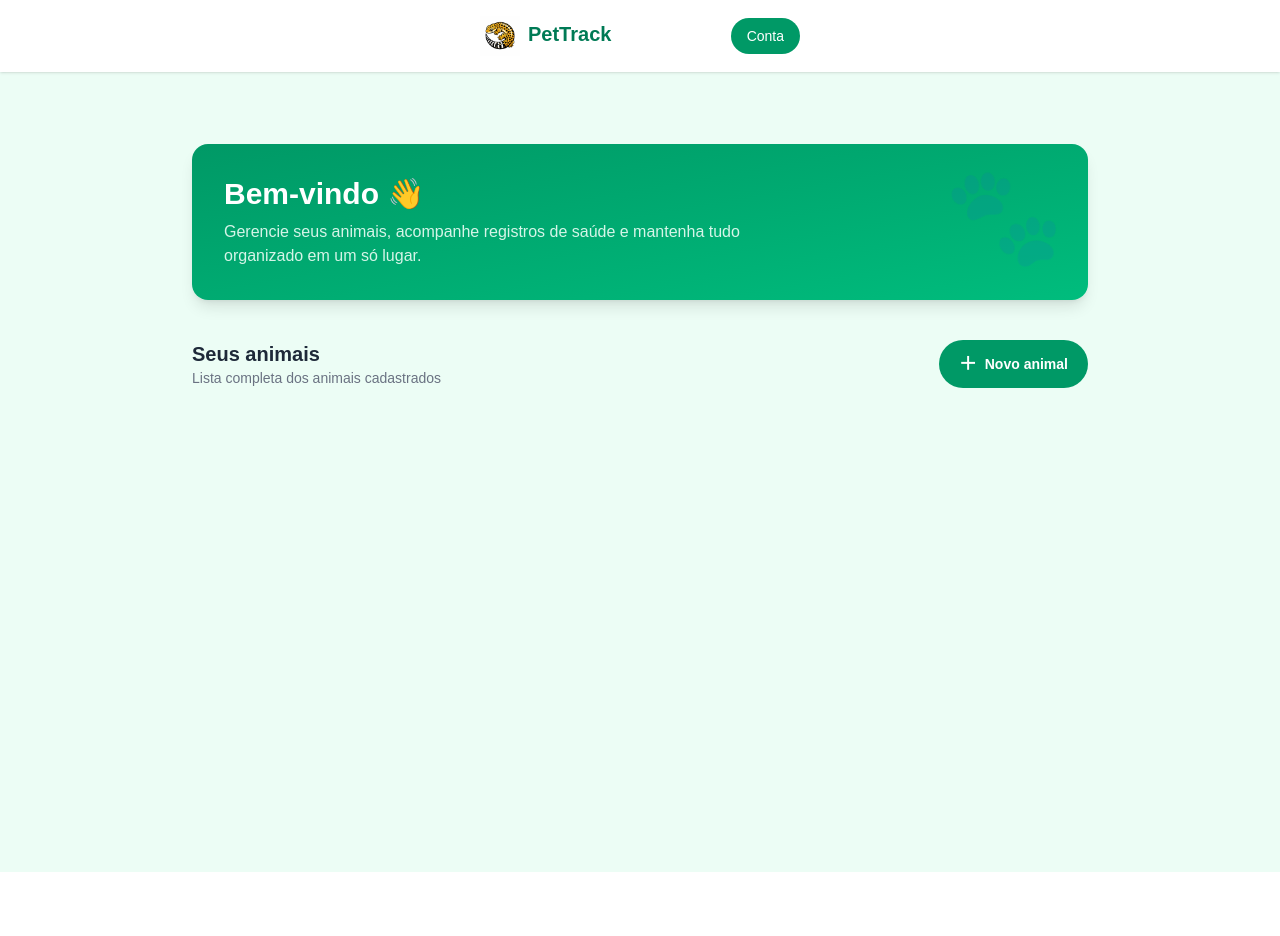
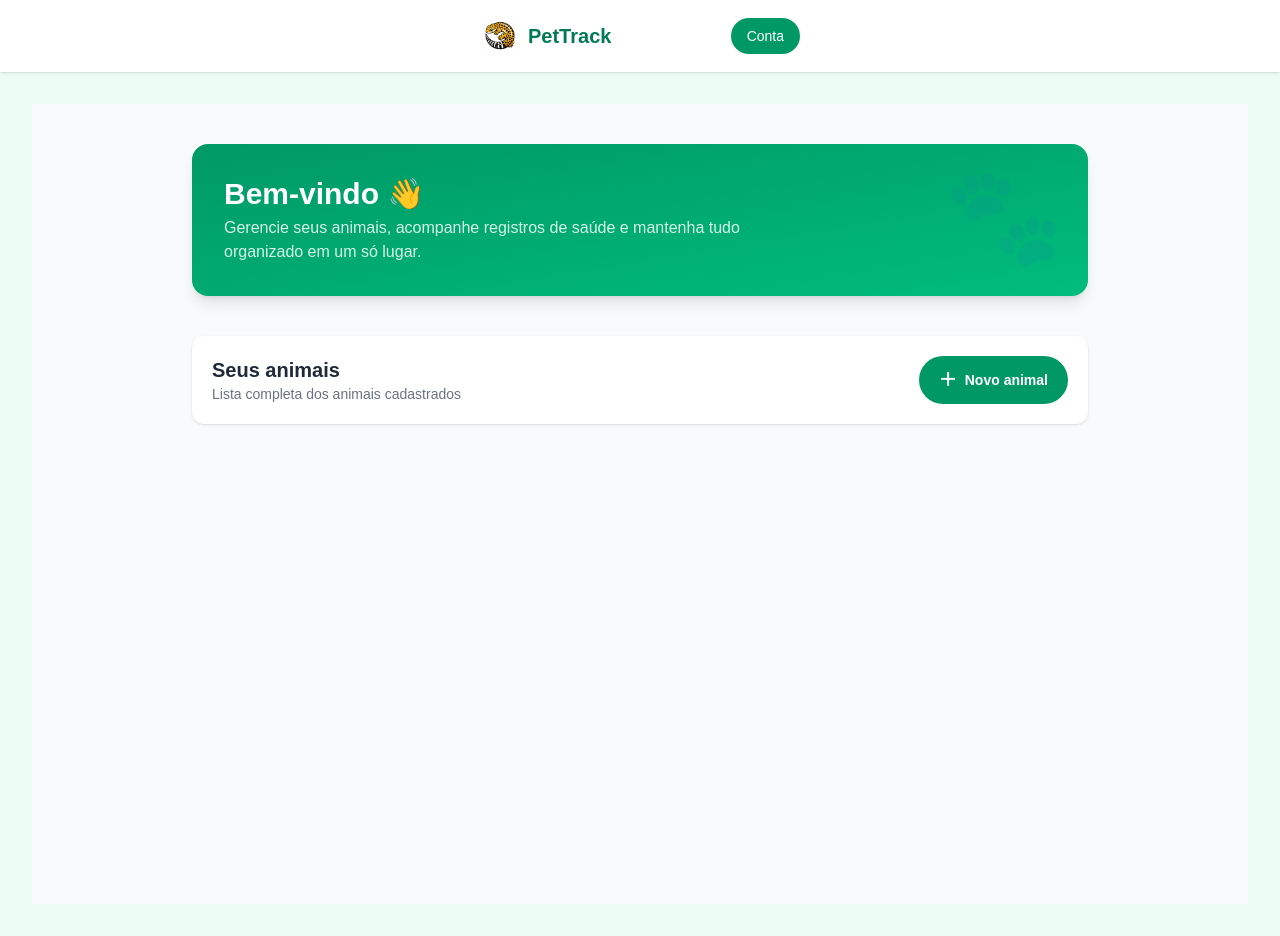
Before and after one commit to Pedrenri/pettrack, a Next.js app: page /dashboard in a window 1280 px wide. Before the commit the page ends 872 px from the top, so only its background shows below. Built offline with nearby package versions, Linux system fonts and the light colour scheme; no server answers.

Commit message:
feat: app config + layout adjustments

```diff
--- a/app/dashboard/layout.tsx
+++ b/app/dashboard/layout.tsx
@@ -2,6 +2,7 @@ import { ReactNode } from "react";
 import Link from "next/link";
 import LogoutButton from "./logout-button";
 import Image from "next/image";
+import { motion } from "framer-motion";
 
 export default function DashboardLayout({
   children,
@@ -9,17 +10,44 @@ export default function DashboardLayout({
   children: ReactNode;
 }) {
   return (
-    <div className="min-h-screen bg-emerald-50">
-      <header className="flex items-center justify-between bg-white px-8 py-4 shadow-sm px-0 xl:px-120">
-        <Link href="/" className="text-xl font-bold text-emerald-700">
-          <Image src="/assets/img/logo.png" alt="Logo" width={40} height={40} className="inline-block mr-2" />
-          PetTrack
+    <div className="min-h-screen bg-emerald-50 flex flex-col">
+
+      {/* HEADER */}
+      <header
+
+        className="
+          fixed bottom-0 left-0 right-0
+          bg-white border-t
+          flex items-center justify-between
+          px-6 py-3
+          shadow-lg
+
+          md:relative md:bottom-auto md:border-0
+          md:shadow-sm md:px-8 md:py-4
+          xl:px-120
+        "
+      >
+        <Link
+          href="/"
+          className="flex items-center text-emerald-700 font-semibold md:text-xl"
+        >
+          <Image
+            src="/assets/img/logo.png"
+            alt="Logo"
+            width={32}
+            height={32}
+            className="mr-2 md:w-10 md:h-10"
+          />
+          <span className="hidden md:inline">PetTrack</span>
         </Link>
 
         <LogoutButton />
       </header>
 
-      <main className="p-2 md:p-8">{children}</main>
+      {/* MAIN */}
+      <main className="flex-1 p-2 md:p-8 pb-20 md:pb-8">
+        {children}
+      </main>
     </div>
   );
 }
--- a/app/dashboard/page.tsx
+++ b/app/dashboard/page.tsx
@@ -5,38 +5,68 @@ import AnimalsSkeleton from "./AnimalsSkeleton";
 
 export default async function DashboardPage() {
   return (
-    <div className="min-h-[calc(100vh-4rem)] flex justify-center px-6 py-10">
-      <div className="w-full max-w-4xl space-y-10">
+    <div className="min-h-screen bg-gray-50 md:flex md:justify-center md:px-6 md:py-10">
+      <div className="w-full md:max-w-4xl md:space-y-10">
+
         {/* HEADER */}
-        <header className="relative overflow-hidden rounded-2xl bg-gradient-to-br from-emerald-600 to-emerald-500 p-8 text-white shadow-lg">
-          <div className="relative z-10 space-y-2">
-            <h1 className="text-3xl font-semibold">Bem-vindo 👋</h1>
-            <p className="max-w-xl text-emerald-50/90">
+        <header className="
+          relative overflow-hidden
+          bg-gradient-to-br from-emerald-600 to-emerald-500
+          text-white
+          px-5 py-6
+          md:rounded-2xl md:p-8 md:shadow-lg
+        ">
+          <div className="relative z-10 space-y-1">
+            <h1 className="text-xl md:text-3xl font-semibold">
+              Bem-vindo 👋
+            </h1>
+
+            <p className="text-sm md:text-base max-w-xl text-emerald-50/90">
               Gerencie seus animais, acompanhe registros de saúde e mantenha
               tudo organizado em um só lugar.
             </p>
           </div>
-          <div className="absolute right-6 top-6 opacity-15 text-8xl">🐾</div>
+
+          <div className="absolute right-4 top-4 opacity-10 text-6xl md:right-6 md:top-6 md:text-8xl">
+            🐾
+          </div>
         </header>
 
         {/* LISTA */}
-        <section className="space-y-6">
-          <div className="flex items-center justify-between">
+        <section className="
+          space-y-4
+          px-4 py-5
+          md:px-0 md:py-0 md:space-y-6
+        ">
+          <div className="
+            flex items-center justify-between
+            md:rounded-xl md:bg-white md:p-5 md:shadow-sm
+          ">
             <div>
-              <h2 className="text-xl font-semibold text-gray-800">
+              <h2 className="text-lg md:text-xl font-semibold text-gray-800">
                 Seus animais
               </h2>
-              <p className="text-sm text-gray-500">
+
+              <p className="text-xs md:text-sm text-gray-500">
                 Lista completa dos animais cadastrados
               </p>
             </div>
 
             <Link
               href="/dashboard/animals/new"
-              className="inline-flex items-center gap-2 rounded-full bg-emerald-600 px-5 py-2.5 text-white text-sm font-semibold transition hover:bg-emerald-700 hover:shadow-md"
+              className="
+                inline-flex items-center gap-2
+                rounded-full
+                bg-emerald-600
+                px-4 py-2
+                text-white text-sm font-semibold
+                transition
+                hover:bg-emerald-700
+                md:px-5 md:py-2.5 md:hover:shadow-md
+              "
             >
               <span className="text-lg">＋</span>
-              Novo animal
+              <span className="hidden sm:inline">Novo animal</span>
             </Link>
           </div>
 
--- /dev/null
+++ b/capacitor.config.ts
@@ -0,0 +1,13 @@
+import type { CapacitorConfig } from '@capacitor/cli';
+
+const config: CapacitorConfig = {
+  appId: "com.pettrack.app",
+  appName: "PetTrack",
+  webDir: "public",
+  server: {
+    url: "https://pettrack.vercel.app",
+    cleartext: true
+  }
+}
+
+export default config;
--- a/package.json
+++ b/package.json
@@ -9,6 +9,9 @@
     "lint": "eslint"
   },
   "dependencies": {
+    "@capacitor/android": "^8.3.0",
+    "@capacitor/cli": "^8.3.0",
+    "@capacitor/core": "^8.3.0",
     "@supabase/ssr": "^0.8.0",
     "@supabase/supabase-js": "^2.89.0",
     "@vercel/analytics": "^1.6.1",
```
Also changed, not shown: 2 other files (tests, documents, lock files or other folders).
